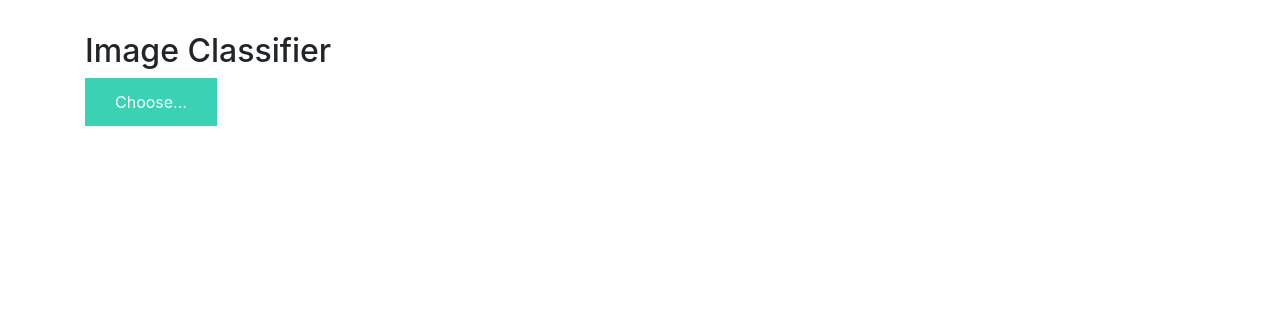
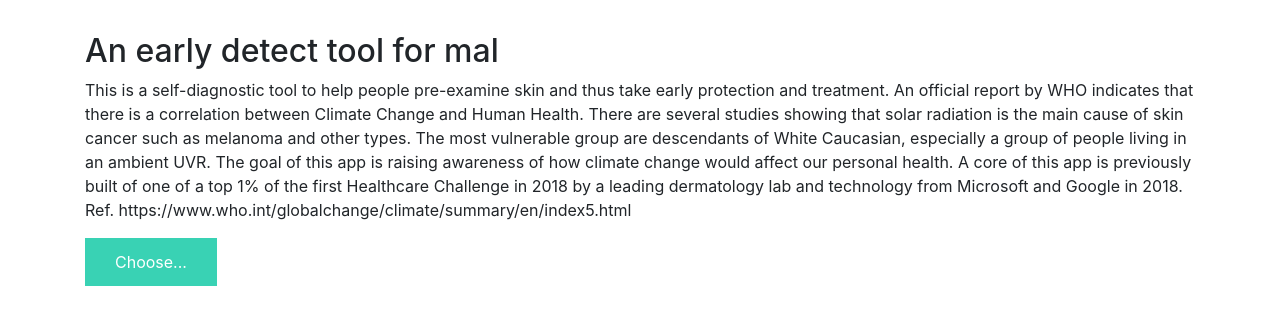
Before and after one commit to imfing/keras-flask-deploy-webapp, a Flask app: page / in a window 1280 px wide. Shown: the part 56-381 px from the top of the page. Run offline with Flask 2, Linux system fonts and the light colour scheme; some libraries are stand-ins or nearby versions.

Commit message:
Update description of the app

```diff
--- a/templates/index.html
+++ b/templates/index.html
@@ -1,11 +1,25 @@
 {% extends "base.html" %} {% block content %}
 
-<h2>Image Classifier</h2>
+<h2>An early detect tool for mal </h2>
 
 <div>
     <form id="upload-file" method="post" enctype="multipart/form-data">
+
+      <body>
+      This is a self-diagnostic tool to help people pre-examine skin and thus take early protection and treatment.
+
+      An official report by WHO indicates that there is a correlation between Climate Change and Human Health. There are several studies showing that solar radiation is the main cause of skin cancer such as melanoma and other types. The most vulnerable group are descendants of White Caucasian, especially a group of people living in an ambient UVR.
+
+      The goal of this app is raising awareness of how climate change would affect our personal health.
+
+      A core of this app is previously built of one of a top 1% of the first Healthcare Challenge in 2018 by a leading dermatology lab and technology from Microsoft and Google in 2018.
+
+      <p> Ref. https://www.who.int/globalchange/climate/summary/en/index5.html </p>
+
+      </body>
+
         <label for="imageUpload" class="upload-label">
-            Choose...
+          Choose...
         </label>
         <input type="file" name="image" id="imageUpload" accept=".png, .jpg, .jpeg">
     </form>
```
